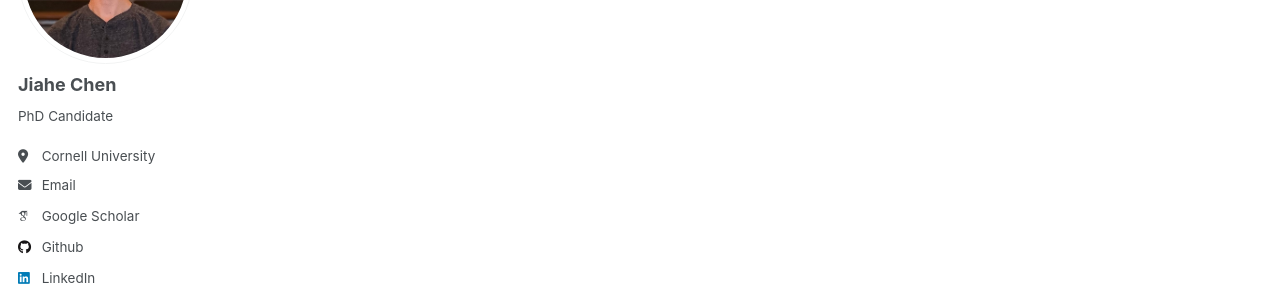
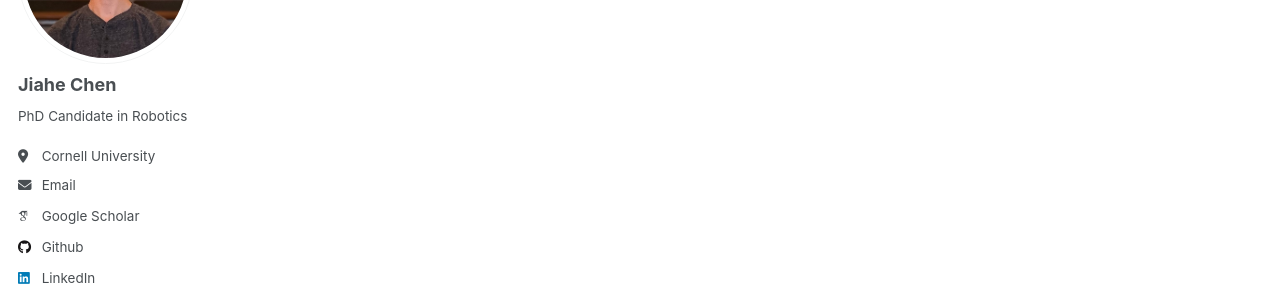
Before and after one commit to Ericland/Ericland.github.io, a Jekyll site: the page built from _pages/about.md, in a window 1280 px wide. Shown: the part 217-517 px from the top of the page. Built offline with Jekyll 4.4.1, drawn with Linux system fonts in a browser that asks for light colours; some web fonts are replaced.

Commit message:
Update _config.yml

```diff
--- a/_config.yml
+++ b/_config.yml
@@ -24,7 +24,7 @@ author:
   avatar           : "profile.png"
   name             : "Jiahe Chen"
   pronouns         : # example: "she/her"
-  bio              : "PhD Candidate"
+  bio              : "PhD Candidate in Robotics"
   location         : "Cornell University"
   employer         :
   uri              : # URL
```
